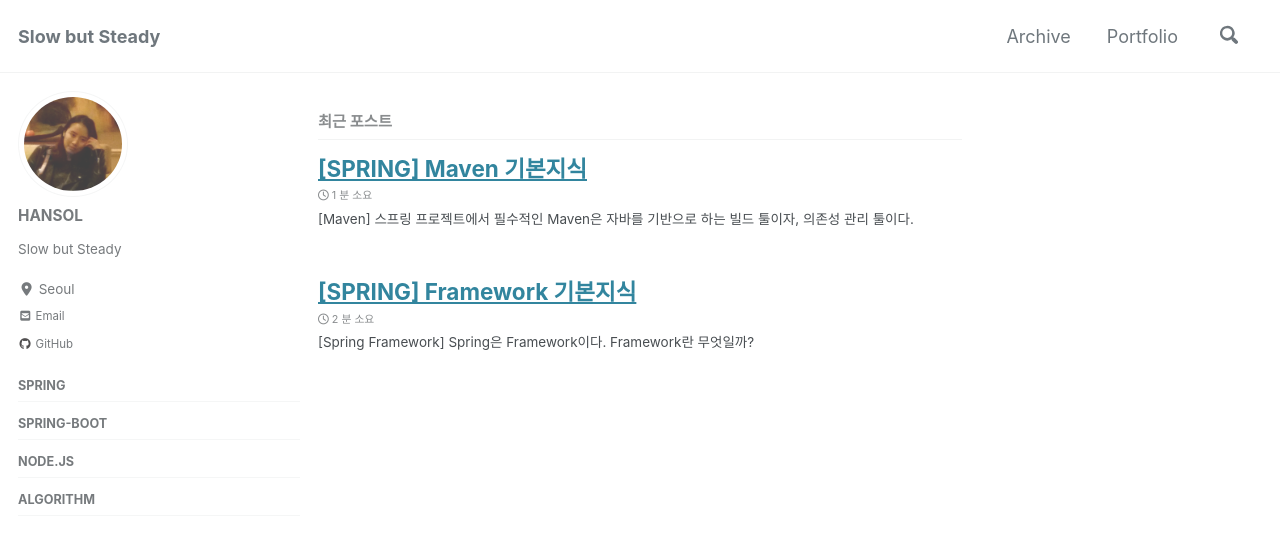
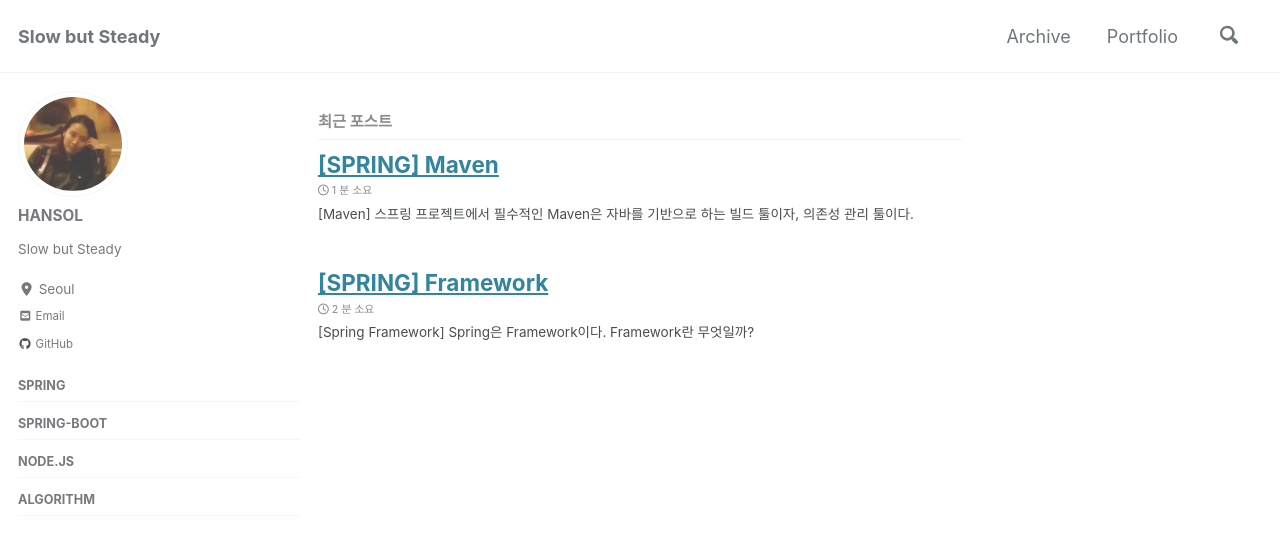
Before and after one commit to HANSOLKIM30/hansolkim30.github.io, a Jekyll site: the page built from index.html, in a window 1280 px wide and 900 px high. Shown: the top 543 px of the window. Built offline with Jekyll 4.4.1, drawn with Linux system fonts in a browser that asks for light colours; cached includes are drawn as plain includes; nearby versions of some CDN libraries; the list of posts is cut into pages by our own code.

Commit message:
title 수정
title 수정

```diff
--- a/_posts/2020-01-25-framework.md
+++ b/_posts/2020-01-25-framework.md
@@ -1,5 +1,5 @@
 ---
-title: "[SPRING] Framework 기본지식"
+title: "[SPRING] Framework"
 categories: SPRING
 date: 2020-01-25
 ---
--- a/_posts/2020-01-29-maven.md
+++ b/_posts/2020-01-29-maven.md
@@ -1,5 +1,5 @@
 ---
-title: "[SPRING] Maven 기본지식"
+title: "[SPRING] Maven"
 categories: SPRING
 date: 2020-01-29
 ---
```
